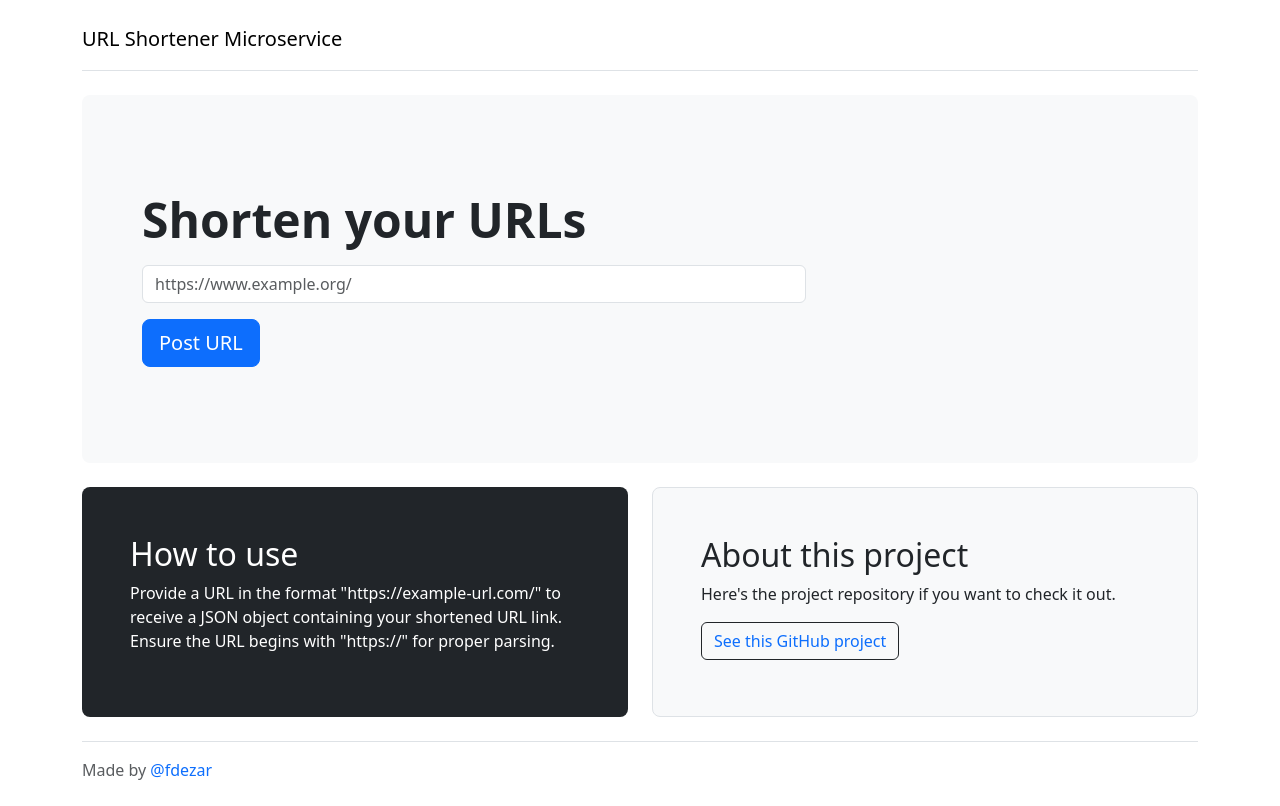
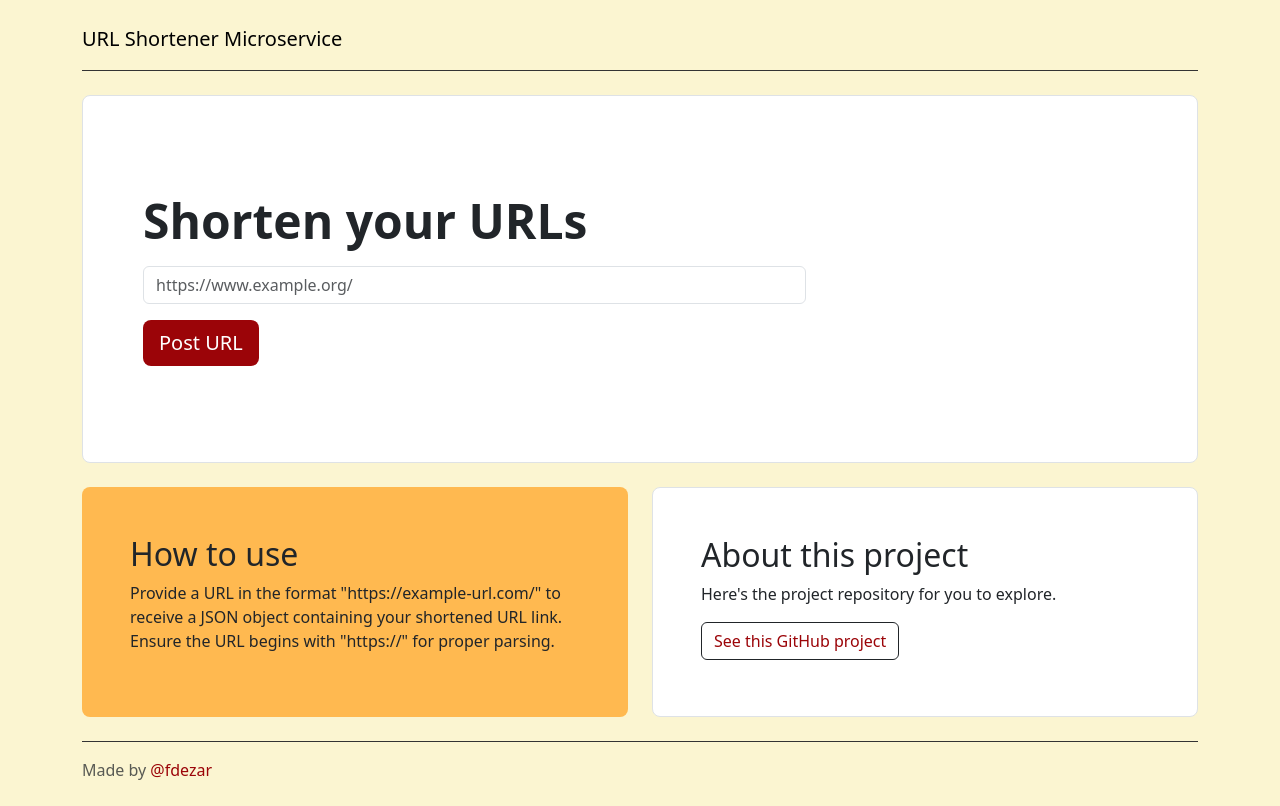
Before and after one commit to fdezar/boilerplate-project-urlshortener, a website: page views/index.html in a window 1280 px wide. Drawn offline with nearby package versions, Linux system fonts and the light colour scheme; files that its build step writes are made by us from their sources.

Commit message:
styles improved, code cleaning, better functionality

```diff
--- a/index.js
+++ b/index.js
@@ -11,7 +11,6 @@ const client = new MongoClient(process.env.URL_DB);
 const db = client.db("urlshortener");
 const urls = db.collection("urls");
 
-// Basic Configuration
 const port = process.env.PORT || 3000;
 
 app.use(cors());
@@ -23,8 +22,6 @@ app.use(express.static(__dirname + '/public'));
 app.get('/', function(req, res) {
   res.sendFile(__dirname + '/views/index.html');
 });
-
-// Your first API endpoint
 
 app.post('/api/shorturl', (req, res) => {
 
--- a/public/style.css
+++ b/public/style.css
@@ -1,44 +1,24 @@
-/* body {
-  font-family: Arial, sans-serif;
-  font-size: 16px;
-  color: #222;
-  background-color: #fff;
-  text-align: center;
-  line-height: 1.4em;
+body {
+    background-color: #fbf5d1;
 }
 
-main {
-  padding: 0;
-  margin-top: 40px;
-}
-
-h3 {
-  margin-top: 30px;
-}
-
-.user-stories li {
-  margin-bottom: 1em;
+#how-to-use {
+    background-color: #ffb950;
 }
 
 a {
-  color: #2574a9;
+    color: #9b0408;
 }
 
-form {
-  margin: 10px auto;
-  padding: 20px;
-  max-width: 600px;
+.btn-primary {
+    background-color: #9b0408;
+    border: #9b0408;
 }
 
-label {
-  margin-right: 10px;
+.border-top-custom {
+    border-top: 1px solid #333;
 }
 
-input {
-  padding: 5px;
+.border-bottom-custom {
+    border-bottom: 1px solid #333;
 }
-
-input[type='text'] {
-  width: 220px;
-  text-align: center;
-} */
--- a/views/index.html
+++ b/views/index.html
@@ -16,80 +16,41 @@
   </head>
 
   <body>
-    <!-- <h1>URL Shortener Microservice</h1>
     <main>
-      <section>
-        <form action="api/shorturl" method="POST">
-          <fieldset>
-            <legend>URL Shortener</legend>
-            <label for="url_input">URL:</label>
-            <input id="url_input" type="text" name="url" placeholder="https://www.freecodecamp.org/" />
-            <input type="submit" value="POST URL" />
-          </fieldset>
-        </form>
-      </section>
-    </main>
-    <footer>
-      <p>By <a href="https://www.freecodecamp.org/">freeCodeCamp</a></p>
-    </footer> -->
-<!--
-<svg xmlns="http://www.w3.org/2000/svg" class="d-none">
-  <symbol id="check2" viewBox="0 0 16 16">
-    <path d="M13.854 3.646a.5.5 0 0 1 0 .708l-7 7a.5.5 0 0 1-.708 0l-3.5-3.5a.5.5 0 1 1 .708-.708L6.5 10.293l6.646-6.647a.5.5 0 0 1 .708 0z"/>
-  </symbol>
-  <symbol id="circle-half" viewBox="0 0 16 16">
-    <path d="M8 15A7 7 0 1 0 8 1v14zm0 1A8 8 0 1 1 8 0a8 8 0 0 1 0 16z"/>
-  </symbol>
-  <symbol id="moon-stars-fill" viewBox="0 0 16 16">
-    <path d="M6 .278a.768.768 0 0 1 .08.858 7.208 7.208 0 0 0-.878 3.46c0 4.021 3.278 7.277 7.318 7.277.527 0 1.04-.055 1.533-.16a.787.787 0 0 1 .81.316.733.733 0 0 1-.031.893A8.349 8.349 0 0 1 8.344 16C3.734 16 0 12.286 0 7.71 0 4.266 2.114 1.312 5.124.06A.752.752 0 0 1 6 .278z"/>
-    <path d="M10.794 3.148a.217.217 0 0 1 .412 0l.387 1.162c.173.518.579.924 1.097 1.097l1.162.387a.217.217 0 0 1 0 .412l-1.162.387a1.734 1.734 0 0 0-1.097 1.097l-.387 1.162a.217.217 0 0 1-.412 0l-.387-1.162A1.734 1.734 0 0 0 9.31 6.593l-1.162-.387a.217.217 0 0 1 0-.412l1.162-.387a1.734 1.734 0 0 0 1.097-1.097l.387-1.162zM13.863.099a.145.145 0 0 1 .274 0l.258.774c.115.346.386.617.732.732l.774.258a.145.145 0 0 1 0 .274l-.774.258a1.156 1.156 0 0 0-.732.732l-.258.774a.145.145 0 0 1-.274 0l-.258-.774a1.156 1.156 0 0 0-.732-.732l-.774-.258a.145.145 0 0 1 0-.274l.774-.258c.346-.115.617-.386.732-.732L13.863.1z"/>
-  </symbol>
-  <symbol id="sun-fill" viewBox="0 0 16 16">
-    <path d="M8 12a4 4 0 1 0 0-8 4 4 0 0 0 0 8zM8 0a.5.5 0 0 1 .5.5v2a.5.5 0 0 1-1 0v-2A.5.5 0 0 1 8 0zm0 13a.5.5 0 0 1 .5.5v2a.5.5 0 0 1-1 0v-2A.5.5 0 0 1 8 13zm8-5a.5.5 0 0 1-.5.5h-2a.5.5 0 0 1 0-1h2a.5.5 0 0 1 .5.5zM3 8a.5.5 0 0 1-.5.5h-2a.5.5 0 0 1 0-1h2A.5.5 0 0 1 3 8zm10.657-5.657a.5.5 0 0 1 0 .707l-1.414 1.415a.5.5 0 1 1-.707-.708l1.414-1.414a.5.5 0 0 1 .707 0zm-9.193 9.193a.5.5 0 0 1 0 .707L3.05 13.657a.5.5 0 0 1-.707-.707l1.414-1.414a.5.5 0 0 1 .707 0zm9.193 2.121a.5.5 0 0 1-.707 0l-1.414-1.414a.5.5 0 0 1 .707-.707l1.414 1.414a.5.5 0 0 1 0 .707zM4.464 4.465a.5.5 0 0 1-.707 0L2.343 3.05a.5.5 0 1 1 .707-.707l1.414 1.414a.5.5 0 0 1 0 .708z"/>
-  </symbol>
-</svg> -->
-
       <div class="container py-4">
-<header class="pb-3 mb-4 border-bottom">
+      <header class="pb-3 mb-4 border-bottom-custom">
         <a href="/" class="d-flex align-items-center text-body-emphasis text-decoration-none">
-    <!-- <svg xmlns="http://www.w3.org/2000/svg" width="40" height="32" class="me-2" viewBox="0 0 118 94" role="img"><title>Bootstrap</title><path fill-rule="evenodd" clip-rule="evenodd" d="M24.509 0c-6.733 0-11.715 5.893-11.492 12.284.214 6.14-.064 14.092-2.066 20.577C8.943 39.365 5.547 43.485 0 44.014v5.972c5.547.529 8.943 4.649 10.951 11.153 2.002 6.485 2.28 14.437 2.066 20.577C12.794 88.106 17.776 94 24.51 94H93.5c6.733 0 11.714-5.893 11.491-12.284-.214-6.14.064-14.092 2.066-20.577 2.009-6.504 5.396-10.624 10.943-11.153v-5.972c-5.547-.529-8.934-4.649-10.943-11.153-2.002-6.484-2.28-14.437-2.066-20.577C105.214 5.894 100.233 0 93.5 0H24.508zM80 57.863C80 66.663 73.436 72 62.543 72H44a2 2 0 01-2-2V24a2 2 0 012-2h18.437c9.083 0 15.044 4.92 15.044 12.474 0 5.302-4.01 10.049-9.119 10.88v.277C75.317 46.394 80 51.21 80 57.863zM60.521 28.34H49.948v14.934h8.905c6.884 0 10.68-2.772 10.68-7.727 0-4.643-3.264-7.207-9.012-7.207zM49.948 49.2v16.458H60.91c7.167 0 10.964-2.876 10.964-8.281 0-5.406-3.903-8.178-11.425-8.178H49.948z" fill="currentColor"></path></svg> -->
-    <!-- <i class="fa-solid fa-globe"></i> -->
           <span class="fs-5">URL Shortener Microservice</span>
         </a>
       </header>
 
-<div class="p-5 mb-4 bg-body-tertiary rounded-3">
+      <div class="p-5 mb-4 bg-white border rounded-3">
         <div class="container-fluid py-5">
           <h1 class="display-5 fw-bold">Shorten your URLs</h1>
           <form action="api/shorturl" method="POST" class="col-md-8">
-        <!-- <label for="url_input">URL:</label> -->
               <input id="url_input" type="text" name="url" class="form-control mt-3 mb-3" placeholder="https://www.example.org/" />
-        <!-- <input type="submit" value="POST URL" /> -->
               <button class="btn btn-primary btn-lg" type="submit">Post URL</button>
           </form>
-    <!-- <p class="col-md-8 fs-4">Using a series of utilities, you can create this jumbotron, just like the one in previous versions of Bootstrap. Check out the examples below for how you can remix and restyle it to your liking.</p> -->
-
         </div>
       </div>
 
       <div class="row align-items-md-stretch">
         <div class="col-md-6">
-    <div class="h-100 p-5 text-bg-dark rounded-3">
+          <div class="h-100 p-5 rounded-3" id="how-to-use">
             <h2>How to use</h2>
             <p>Provide a URL in the format "https://example-url.com/" to receive a JSON object containing your shortened URL link. Ensure the URL begins with "https://" for proper parsing.</p>
-      <!-- <button class="btn btn-outline-light" type="button">Example button</button> -->
           </div>
         </div>
         <div class="col-md-6">
-    <div class="h-100 p-5 bg-body-tertiary border rounded-3">
+          <div class="h-100 p-5 bg-white border rounded-3">
             <h2>About this project</h2>
-      <p>Here's the project repository if you want to check it out. </p>
+            <p>Here's the project repository for you to explore. </p>
             <button class="btn btn-outline-dark" type="button"><a class="text-decoration-none" href="https://www.github.com/fdezar/boilerplate-project-urlshortener">See this GitHub project</a></button>
           </div>
         </div>
       </div>
 
-<footer class="pt-3 mt-4 text-body-secondary border-top">
+      <footer class="pt-3 mt-4 text-body-secondary border-top-custom">
         Made by <a class="text-decoration-none" href="https://www.github.com/fdezar">@fdezar</a>
       </footer>
       </div>
```
Lines whose indentation alone changed are shown as unchanged.
